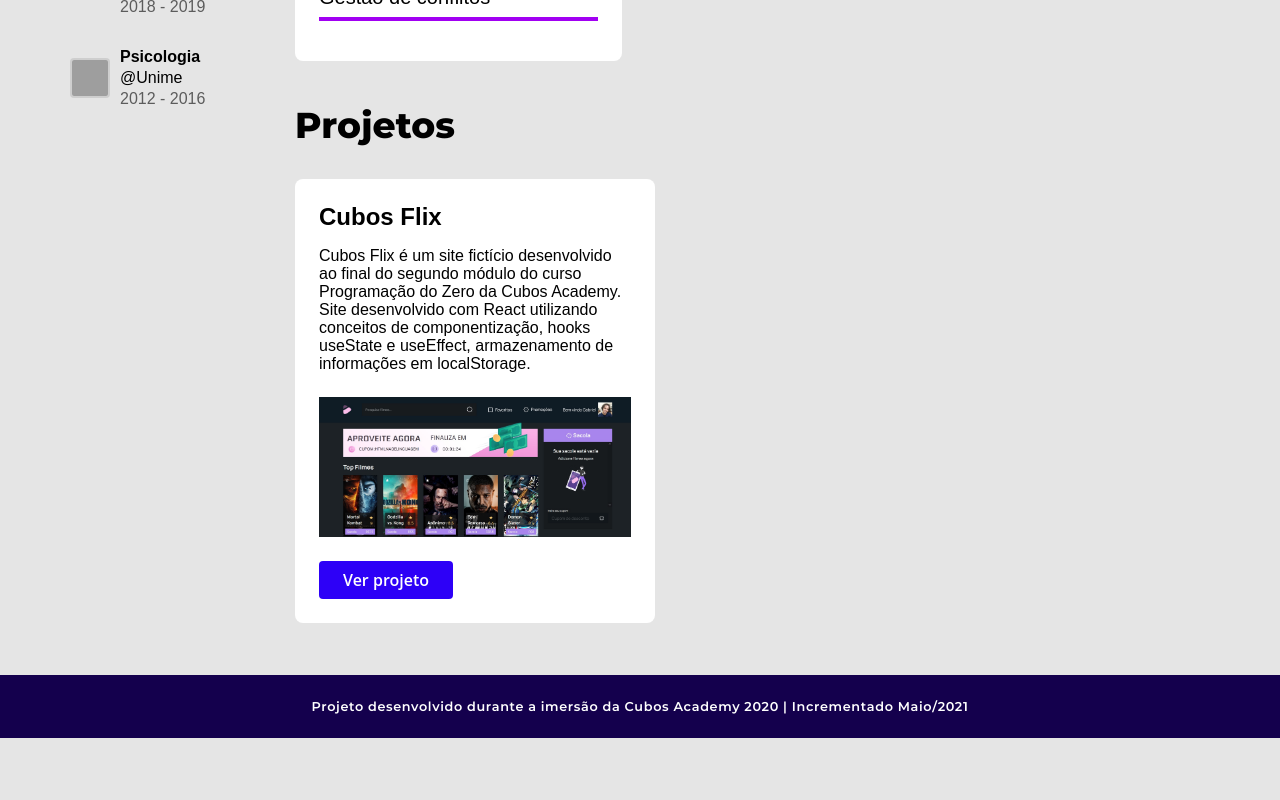
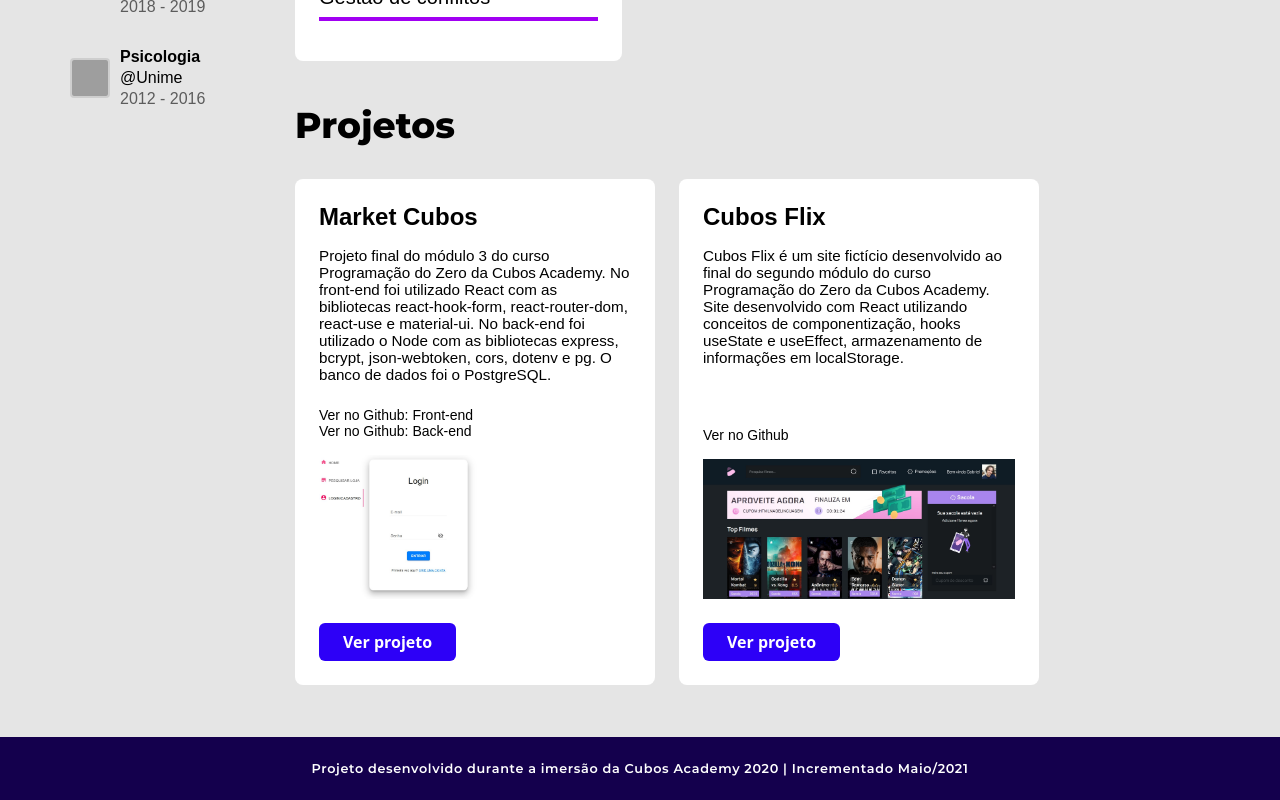
Before and after one commit to Trettin/Portfolio-Trettin-Imersao-Cubos, a React (Create React App) app: page / in a window 1280 px wide. Shown: the part 953-1753 px from the top of the page. Before the commit the page ends 1691 px from the top, so only its background shows below. Built offline with nearby package versions, Linux system fonts and the light colour scheme; grey boxes are pictures that could not be loaded; a web font is replaced by a local one.

Commit message:
adding new project and updating data

```diff
--- a/src/components/ColunaMaior/ColunaMaior.css
+++ b/src/components/ColunaMaior/ColunaMaior.css
@@ -84,24 +84,39 @@
   margin-bottom: 24px;
   font-weight: normal;
   width: auto;
+  font-size: 0.95rem;
 }
 
 .projeto img {
   width: 100%;
   display: block;
   align-self: flex-end;
+  margin-top: 1rem;
 }
 
-.projeto a {
+a {
+  text-decoration: none;
+}
+
+.github {
+  color: black;
+  font-size: 0.875rem;
+  display: inline;
+}
+
+.github:hover {
+  text-decoration: underline;
+}
+
+a.link_button {
   display: inline-block;
-  text-decoration: none;
   background-color: #2d00f7;
   color: white;
   padding: 8px 24px;
-  font-family: "Open Sans", sans-serif;
-  border-radius: 4px;
+  font-family: "Montserrat", "Open Sans", sans-serif;
+  border-radius: 6px;
   border: none;
-  font-weight: 600;
+  font-weight: 700;
   text-align: center;
   margin-top: 24px;
   transition: 200ms;
@@ -110,9 +125,8 @@
   justify-self: left;
 }
 
-.projeto a:hover {
+a.link_button:hover {
   background-color: #a100f2;
-  text-decoration: none;
   cursor: pointer;
 }
 
--- a/src/components/ColunaMaior/ColunaMaior.js
+++ b/src/components/ColunaMaior/ColunaMaior.js
@@ -1,8 +1,9 @@
-import './ColunaMaior.css'
-import cubosflix from '../../assets/images/cubosflix.jpg'
+import "./ColunaMaior.css";
+import cubosflix from "../../assets/images/cubosflix.jpg";
+import marketCubos from "../../assets/images/market-cubos.jpg";
 
 export default function ColunaMaior() {
-    return(
+  return (
     <div className="coluna_maior">
       <h2>Habilidades</h2>
       <div className="habilidades">
@@ -47,7 +48,7 @@ export default function ColunaMaior() {
               <p className="nome">React</p>
               <div className="progresso">
                 <div className="barra"></div>
-                                <div className="barra incompleto"></div>
+                <div className="barra"></div>
                 <div className="barra incompleto"></div>
                 <div className="barra incompleto"></div>
                 <div className="barra incompleto"></div>
@@ -70,6 +71,17 @@ export default function ColunaMaior() {
                 <div className="barra incompleto"></div>
               </div>
             </li>
+            {/* PostgresSQL */}
+            <li>
+              <p className="nome">PostgresSQL</p>
+              <div className="progresso">
+                <div className="barra "></div>
+                <div className="barra "></div>
+                <div className="barra incompleto"></div>
+                <div className="barra incompleto"></div>
+                <div className="barra incompleto"></div>
+              </div>
+            </li>
             {/* PHP */}
             <li>
               <p className="nome">PHP</p>
@@ -84,17 +96,6 @@ export default function ColunaMaior() {
             {/* mySQL */}
             <li>
               <p className="nome">mySQL</p>
-                            <div className="progresso">
-                                <div className="barra incompleto"></div>
-                                <div className="barra incompleto"></div>
-                                <div className="barra incompleto"></div>
-                                <div className="barra incompleto"></div>
-                                <div className="barra incompleto"></div>
-                            </div>
-                        </li>
-                        {/* PostgresSQL */}
-                        <li>
-                            <p className="nome">PostgresSQL</p>
               <div className="progresso">
                 <div className="barra incompleto"></div>
                 <div className="barra incompleto"></div>
@@ -159,13 +160,67 @@ export default function ColunaMaior() {
       <h2 className="tituloprojetos">Projetos</h2>
       <div className="projetos">
         <div className="projeto">
+          <h3>Market Cubos</h3>
+          <p>
+            Projeto final do módulo 3 do curso Programação do Zero da Cubos
+            Academy. No front-end foi utilizado React com as bibliotecas
+            react-hook-form, react-router-dom, react-use e material-ui. No
+            back-end foi utilizado o Node com as bibliotecas express, bcrypt,
+            json-webtoken, cors, dotenv e pg. O banco de dados foi o PostgreSQL.
+          </p>
+          <a
+            className="github"
+            href="https://github.com/Trettin/Market-Cubos-Desafio03-front"
+            target="_blank"
+            rel="noreferrer"
+          >
+            Ver no Github: Front-end
+          </a>
+          <a
+            className="github"
+            href="https://github.com/Trettin/Cubos-Academy-Modulo-03-Desafio/tree/main/back-end"
+            target="_blank"
+            rel="noreferrer"
+          >
+            Ver no Github: Back-end
+          </a>
+          <img src={marketCubos} alt="imagem do site market-cubos" />
+          <a
+            className="link_button"
+            href="https://market-cubos.trettin.dev.br/"
+            target="_blank"
+            rel="noreferrer"
+          >
+            Ver projeto
+          </a>
+        </div>
+
+        <div className="projeto">
           <h3>Cubos Flix</h3>
           <p>
-                        Cubos Flix é um site fictício desenvolvido ao final do segundo módulo do curso Programação do Zero da Cubos Academy.
-                        Site desenvolvido com React utilizando conceitos de componentização, hooks useState e useEffect, armazenamento de informações em localStorage.
+            Cubos Flix é um site fictício desenvolvido ao final do segundo
+            módulo do curso Programação do Zero da Cubos Academy. Site
+            desenvolvido com React utilizando conceitos de componentização,
+            hooks useState e useEffect, armazenamento de informações em
+            localStorage.
           </p>
-                    <img src={cubosflix} alt="imagem do site cubosflix"/>
-                    <a href="https://trettin-cubos-flix.netlify.app/" target="_blank" rel='noreferrer'>Ver projeto</a>
+          <a
+            className="github"
+            href="https://github.com/Trettin/cubos-flix"
+            target="_blank"
+            rel="noreferrer"
+          >
+            Ver no Github
+          </a>
+          <img src={cubosflix} alt="imagem do site cubosflix" />
+          <a
+            className="link_button"
+            href="https://trettin-cubos-flix.netlify.app/"
+            target="_blank"
+            rel="noreferrer"
+          >
+            Ver projeto
+          </a>
         </div>
 
         {/* <div className="projeto">
@@ -179,7 +234,6 @@ export default function ColunaMaior() {
                     <img src="https://i.imgur.com/bUt3lLe.jpg" alt="imagem casa criativa"/>
                     <a href="https://criativacasa.netlify.app/" target="_blank" rel='noreferrer'>Ver projeto</a>
                 </div> */}
-
       </div>
     </div>
   );
```
Also changed, not shown: src/assets/images/market-cubos.jpg (added). Lines whose indentation alone changed are shown as unchanged.
